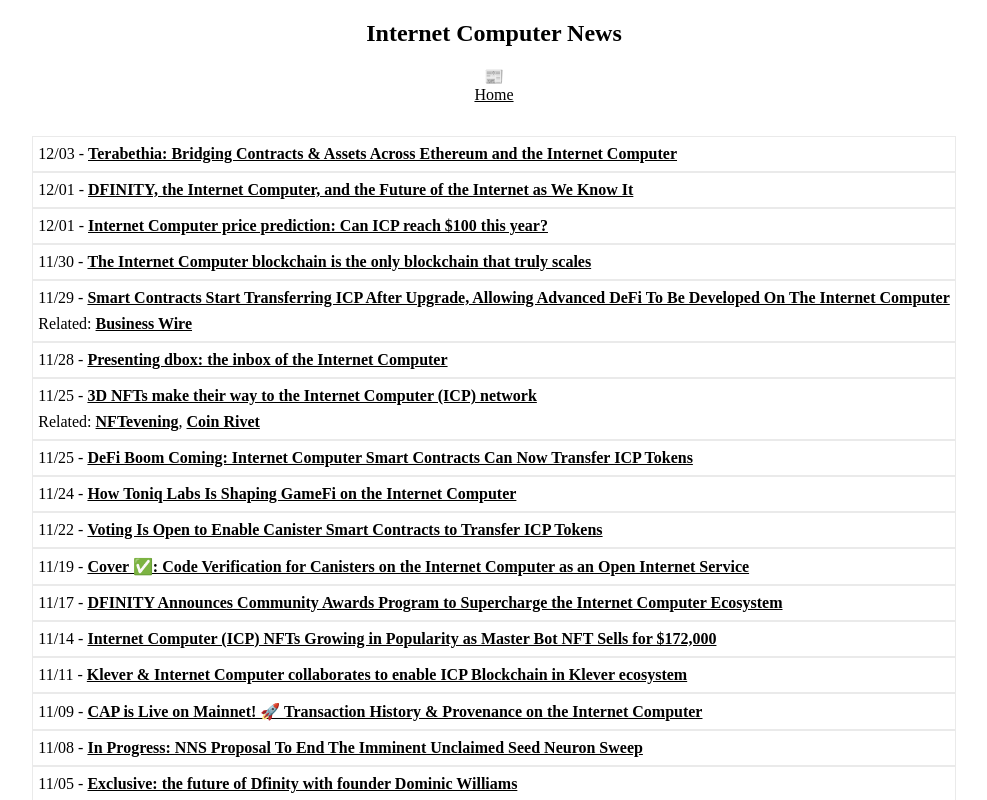
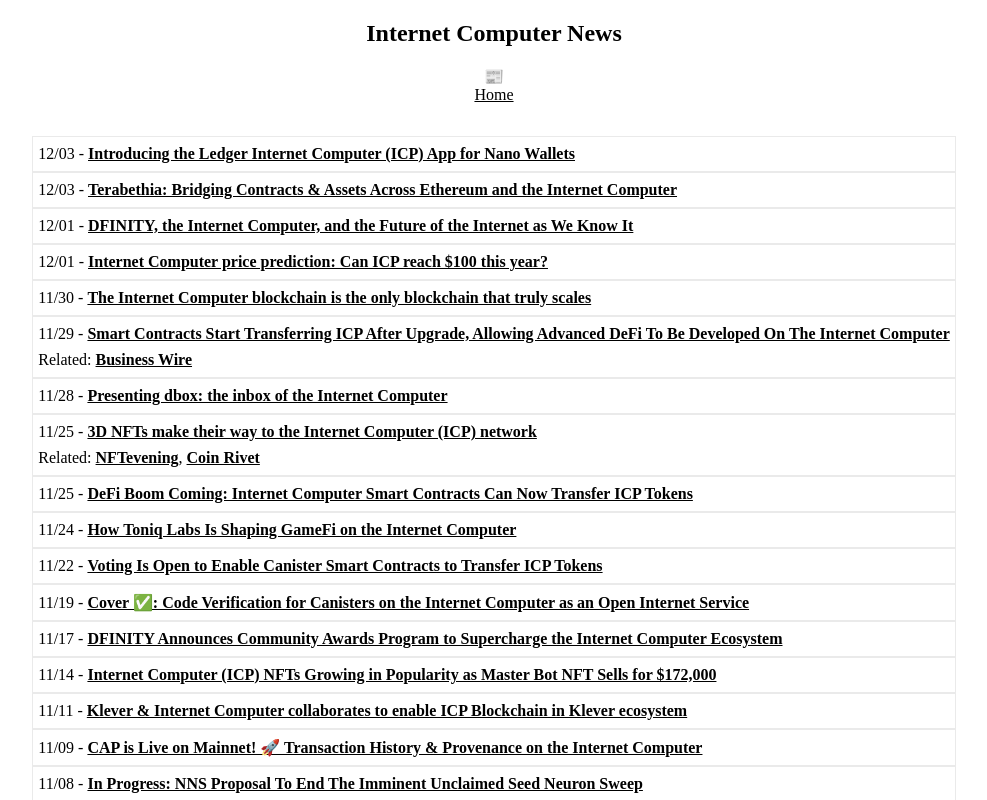
Before and after one commit to rjlucasm/ictoday, a Next.js app: page /news/2021 in a window 1280 px wide. Shown: the top 800 px of the page, without its empty margins (146-1133 px from the left). Built offline with nearby package versions, Linux system fonts and the light colour scheme.

Commit message:
News 12/03

```diff
--- a/components/topnews.js
+++ b/components/topnews.js
@@ -2,6 +2,7 @@ import Link from 'next/link'
 
 const Topnews = () => (
     <div className="topnews">
+        <p><a href="https://medium.com/dfinity/introducing-the-ledger-internet-computer-icp-app-for-nano-wallets-eed38c549f0d" target="_blank" rel="noopener noreferrer">Introducing the Ledger Internet Computer (ICP) App for Nano Wallets</a></p>
         <p><a href="https://medium.com/terabethia-bridge/terabethia-bridging-contracts-assets-across-ethereum-and-the-internet-computer-dc45797de1dd" target="_blank" rel="noopener noreferrer">Terabethia: Bridging Contracts &amp; Assets Across Ethereum and the Internet Computer</a></p>
         <Link href="/news/2021"><a style={{ color: 'inherit' }, {fontWeight: 'bold'}}>+News</a></Link>
     </div>
--- a/pages/news/2021.js
+++ b/pages/news/2021.js
@@ -17,6 +17,9 @@ export default function News21() {
             <Link href="/"><a style={{ color: 'inherit' }}>Home</a></Link>
 
             <div className="pagesgrid">
+            <div className="pagescard">12/03 -&nbsp;
+                <a href="https://medium.com/dfinity/introducing-the-ledger-internet-computer-icp-app-for-nano-wallets-eed38c549f0d" target="_blank" rel="noopener noreferrer">Introducing the Ledger Internet Computer (ICP) App for Nano Wallets</a>
+            </div>
             <div className="pagescard">12/03 -&nbsp;
                 <a href="https://medium.com/terabethia-bridge/terabethia-bridging-contracts-assets-across-ethereum-and-the-internet-computer-dc45797de1dd" target="_blank" rel="noopener noreferrer">Terabethia: Bridging Contracts &amp; Assets Across Ethereum and the Internet Computer</a>
             </div>
```
